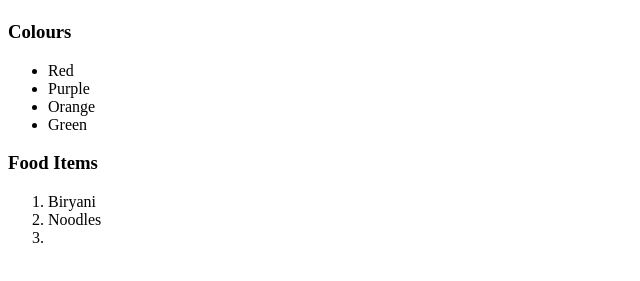
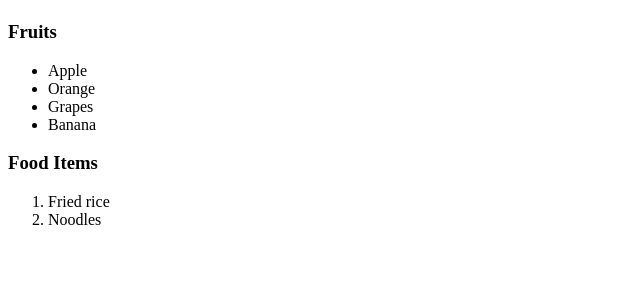
Before and after one commit to Lavanya-Surada/Web-Based-Project, a plain HTML site: page index.html in a window 1280 px wide. Shown: the part 59-340 px from the top of the page, without its empty margins (0-640 px from the left). Drawn offline with Linux system fonts and the light colour scheme.

Commit message:
Update index.html
update index.html

```diff
--- a/index.html
+++ b/index.html
@@ -5,18 +5,17 @@
 </head>
 <body>
 <h1>Lavanya</h1>
-<h3>Colours</h3>
+<h3>Fruits</h3>
 <ul>
-<li>Red</li>
-<li>Purple</li>
+<li>Apple</li>
 <li>Orange</li>
-<li>Green</li>
+<li>Grapes</li>
+<li>Banana</li>
 </ul>
 <h3>Food Items</h3>
 <ol start='1'>
-<li>Biryani</li>
+<li>Fried rice</li>
 <li>Noodles</li>
-<li><Fried rice/li>
 </ol>
 </body>
 </html>
```
